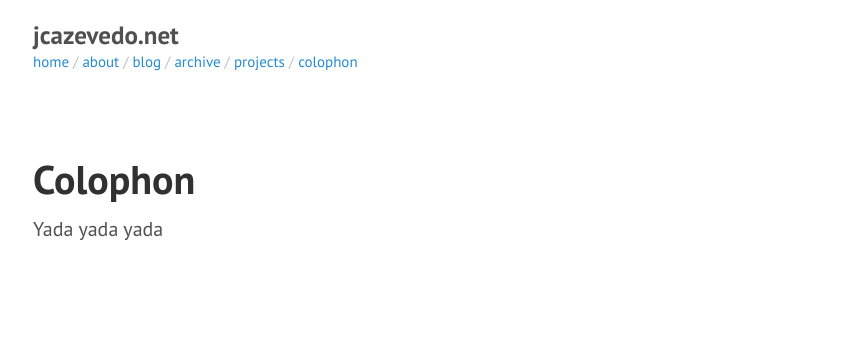
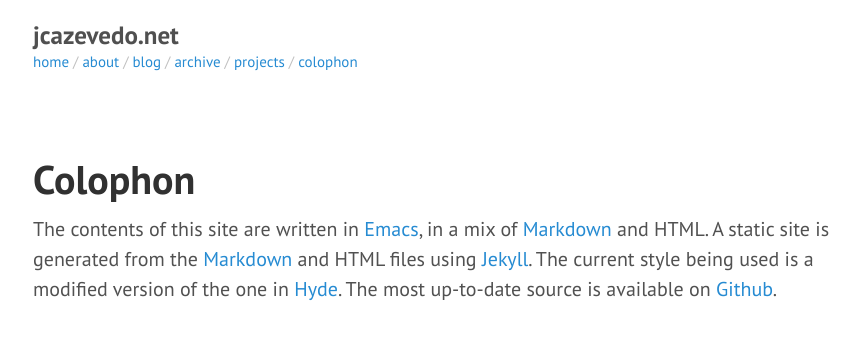
Before and after one commit to jcazevedo/jcazevedo.net, a Jekyll site: the page built from colophon.md, in a window 1280 px wide. Shown: the top 340 px of the page, without its empty margins (187-1046 px from the left). Built offline with Jekyll 4.4.1, drawn with Linux system fonts in a browser that asks for light colours.

Commit message:
Add colophon

```diff
--- a/colophon.md
+++ b/colophon.md
@@ -5,4 +5,15 @@ title: Colophon
 
 # Colophon
 
-Yada yada yada
+The contents of this site are written in [Emacs][emacs], in a mix of
+[Markdown][markdown] and HTML. A static site is generated from the
+[Markdown][markdown] and HTML files using [Jekyll][jekyll]. The current style
+being used is a modified version of the one in [Hyde][hyde]. The most up-to-date
+source is available on [Github][github].
+
+[emacs]: http://www.gnu.org/software/emacs/
+[jekyll]: http://jekyllrb.com/
+[hyde]: http://hyde.getpoole.com/
+[markdown]: http://daringfireball.net/projects/markdown/
+[rsync]: http://rsync.samba.org/
+[github]: http://github.com/jcazevedo/jcazevedo.net
```
